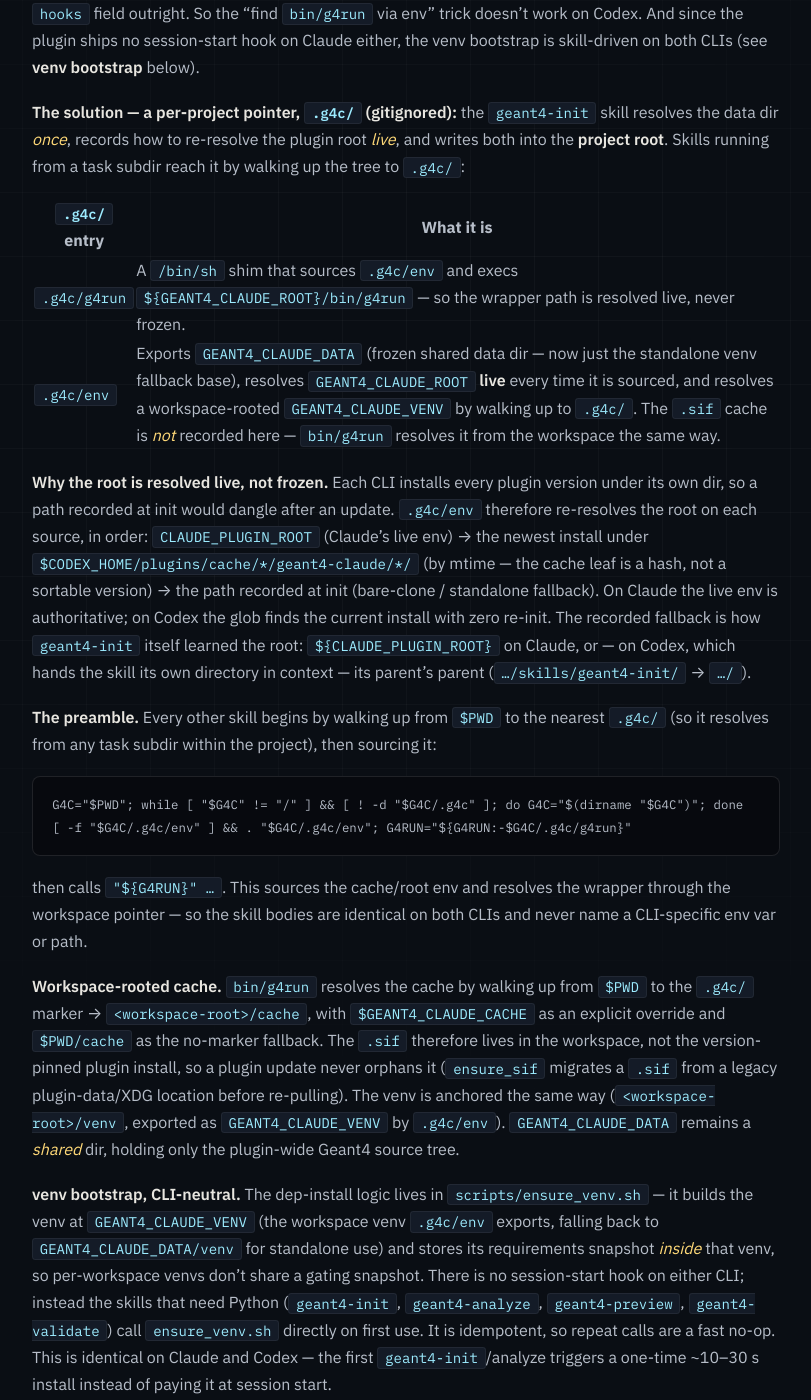
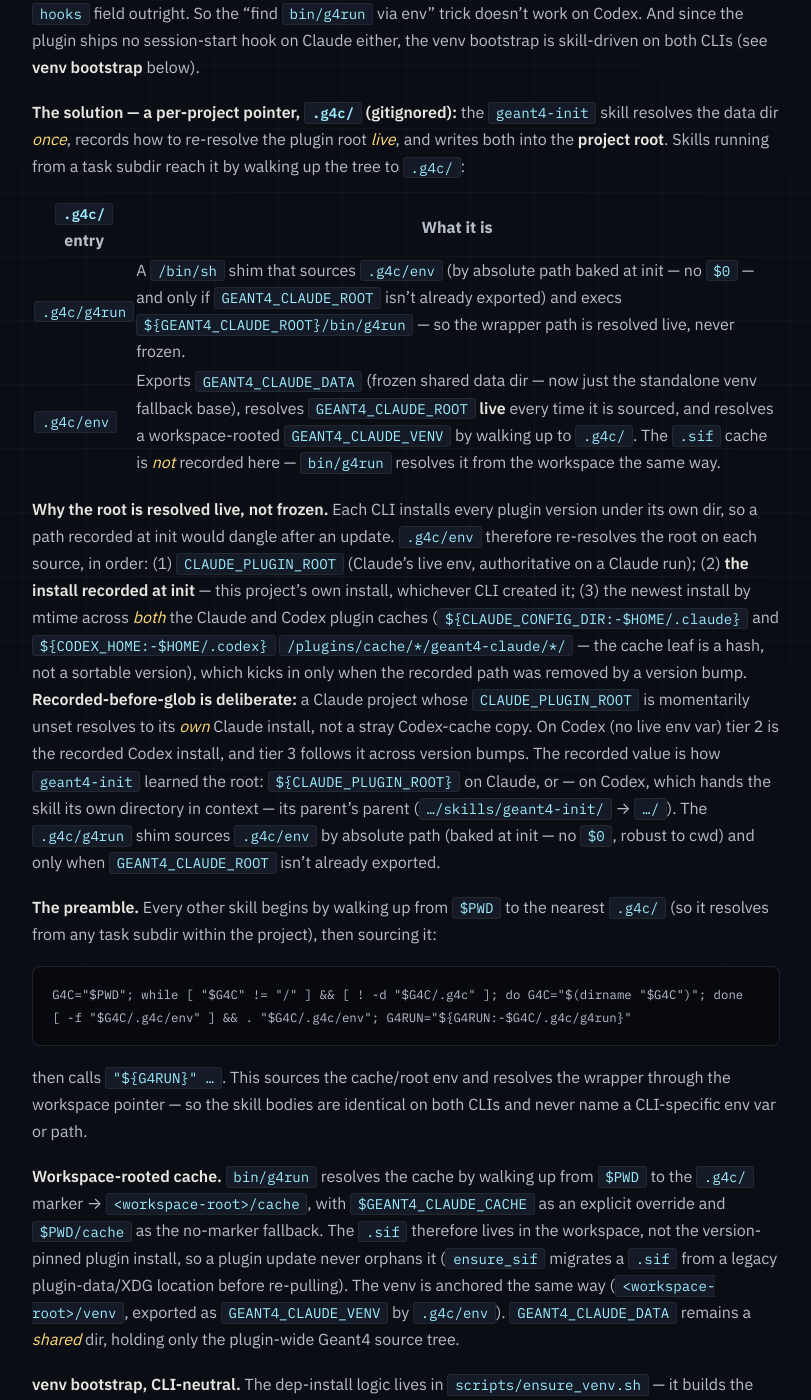
Before and after one commit to zhaozhiwen/geant4_claude, a Jekyll site: the page built from docs/DESIGN.md, in a window 1280 px wide and 1400 px high, scrolled down 7671 px. Shown: the whole window, without its empty margins (234-1045 px from the left). Built offline with Jekyll 4.4.1, drawn with Linux system fonts in a browser that asks for light colours.

Commit message:
fix(.g4c): robust shim (absolute env path, no $0) + recorded-before-glob root resolution
From driving the Cherenkov case end-to-end — two correctness bugs in the
generated .g4c/ pointer:

- Shim: `. "$(dirname "$0")/env"` — the nested `"$0"` gets reproduced by the
  generating agent as `dirname ""` → `.` → sources `./env` from cwd → breaks
  every skill that cd's into a task subdir. The shim now sources .g4c/env by an
  ABSOLUTE path baked at init (no $0, no nested quotes — unmanglable) and only
  when GEANT4_CLAUDE_ROOT isn't already exported (the preamble sets it, so the
  normal path doesn't depend on the baked path — survives a moved project).

- Resolution order: with CLAUDE_PLUGIN_ROOT unset, .g4c/env fell through to a
  Codex-cache copy on a Claude run. Reordered to live $CLAUDE_PLUGIN_ROOT ->
  the install recorded at init -> newest-by-mtime across BOTH the Claude
  ($CLAUDE_CONFIG_DIR) and Codex ($CODEX_HOME) caches. Recorded-before-glob: a
  Claude project resolves to its own recorded install, not a stray Codex copy;
  version-bump survival preserved by the (now two-cache) glob.

clean-smoke phase 0h gained an ad-hoc-shim-from-subdir test and a
recorded-wins-over-Codex-copy test; DESIGN.md resolution section updated.
Existing projects: re-run geant4-init once (idempotent) to regenerate .g4c/.

Verified: full tests/clean-smoke.sh green end-to-end; CLI-neutrality gate intact.

Co-Authored-By: Claude Opus 4.8 (1M context) <noreply@anthropic.com>

```diff
--- a/docs/DESIGN.md
+++ b/docs/DESIGN.md
@@ -285,20 +285,27 @@ from a task subdir reach it by walking up the tree to `.g4c/`:
 
 | `.g4c/` entry | What it is |
 |---------------|------------|
-| `.g4c/g4run` | A `/bin/sh` shim that sources `.g4c/env` and execs `${GEANT4_CLAUDE_ROOT}/bin/g4run` — so the wrapper path is resolved live, never frozen. |
+| `.g4c/g4run` | A `/bin/sh` shim that sources `.g4c/env` (by absolute path baked at init — no `$0` — and only if `GEANT4_CLAUDE_ROOT` isn't already exported) and execs `${GEANT4_CLAUDE_ROOT}/bin/g4run` — so the wrapper path is resolved live, never frozen. |
 | `.g4c/env` | Exports `GEANT4_CLAUDE_DATA` (frozen shared data dir — now just the standalone venv fallback base), resolves `GEANT4_CLAUDE_ROOT` **live** every time it is sourced, and resolves a workspace-rooted `GEANT4_CLAUDE_VENV` by walking up to `.g4c/`. The `.sif` cache is *not* recorded here — `bin/g4run` resolves it from the workspace the same way. |
 
 **Why the root is resolved live, not frozen.** Each CLI installs every plugin
 version under its own dir, so a path recorded at init would dangle after an
 update. `.g4c/env` therefore re-resolves the root on each source, in order:
-`CLAUDE_PLUGIN_ROOT` (Claude's live env) → the newest install under
-`$CODEX_HOME/plugins/cache/*/geant4-claude/*/` (by mtime — the cache leaf is a
-hash, not a sortable version) → the path recorded at init (bare-clone /
-standalone fallback). On Claude the live env is authoritative; on Codex the glob
-finds the current install with zero re-init. The recorded fallback is how
-`geant4-init` itself learned the root: `${CLAUDE_PLUGIN_ROOT}` on Claude, or —
-on Codex, which hands the skill its own directory in context — its parent's
-parent (`…/skills/geant4-init/` → `…/`).
+(1) `CLAUDE_PLUGIN_ROOT` (Claude's live env, authoritative on a Claude run);
+(2) **the install recorded at init** — this project's own install, whichever CLI
+created it; (3) the newest install by mtime across *both* the Claude and Codex
+plugin caches (`${CLAUDE_CONFIG_DIR:-$HOME/.claude}` and `${CODEX_HOME:-$HOME/.codex}`
+`/plugins/cache/*/geant4-claude/*/` — the cache leaf is a hash, not a sortable
+version), which kicks in only when the recorded path was removed by a version
+bump. **Recorded-before-glob is deliberate:** a Claude project whose
+`CLAUDE_PLUGIN_ROOT` is momentarily unset resolves to its *own* Claude install,
+not a stray Codex-cache copy. On Codex (no live env var) tier 2 is the recorded
+Codex install, and tier 3 follows it across version bumps. The recorded value is
+how `geant4-init` learned the root: `${CLAUDE_PLUGIN_ROOT}` on Claude, or — on
+Codex, which hands the skill its own directory in context — its parent's parent
+(`…/skills/geant4-init/` → `…/`). The `.g4c/g4run` shim sources `.g4c/env` by
+absolute path (baked at init — no `$0`, robust to cwd) and only when
+`GEANT4_CLAUDE_ROOT` isn't already exported.
 
 **The preamble.** Every other skill begins by walking up from `$PWD` to the
 nearest `.g4c/` (so it resolves from any task subdir within the project), then
```
Also changed, not shown: skills/geant4-init/SKILL.md (+15 -10 lines), 1 other file.
